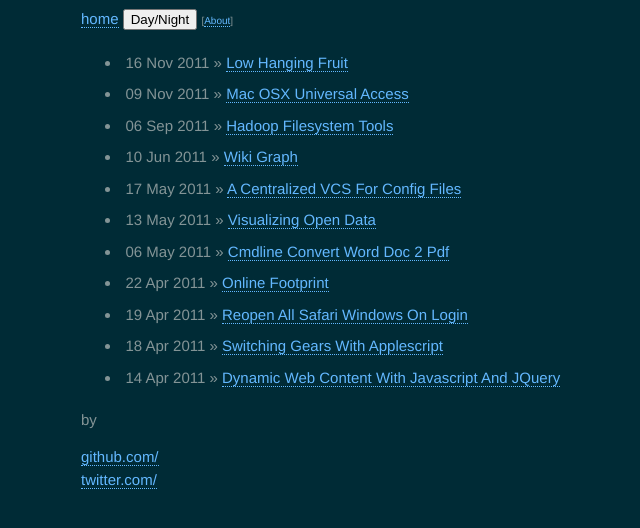
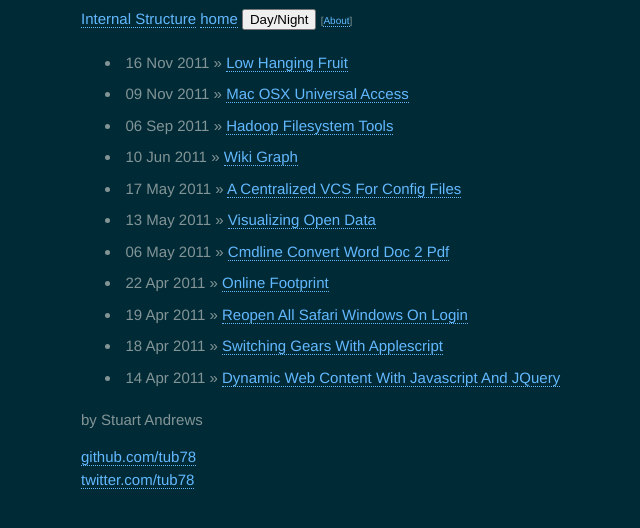
Before and after one commit to tub78/tub78.github.com, a Jekyll site: the page built from index.html, in a window 1280 px wide. Shown: the top 528 px of the page, without its empty margins (69-709 px from the left). Built offline with Jekyll 4.4.1, drawn with Linux system fonts in a browser that asks for light colours; nearby versions of some CDN libraries; Markdown is read by kramdown in place of the engine named in the settings; some of the changed lines change nothing that is shown.

Commit message:
Merge some Jekyll Bootstrap configuration

```diff
--- a/_config.yml
+++ b/_config.yml
@@ -1,6 +1,26 @@
+
+auto: true
+pygments: true
 
 
-pygments: true
+title : Internal Structure
+tagline: Tagline
+author :
+  name : Stuart Andrews
+  email : blah@email.test
+  github : tub78
+  twitter : tub78
+  feedburner : feedname
+
+analytics :
+  provider : google
+  google :
+    tracking_id : 'UA-2216067-4'
+
+comments :
+  provider : disqus
+  disqus :
+    short_name : 'istructure'
 
 markdown: redcarpet
 redcarpet:
@@ -37,5 +57,5 @@
             #'2011-03-22-SyntaxHighlighter.md',
             #'2011-03-22-SyntaxHighlighterBash.md',
             #'2011-03-14-BlogTemplate.md',
-            'vendor'
+            'vendor',
             ]
```
